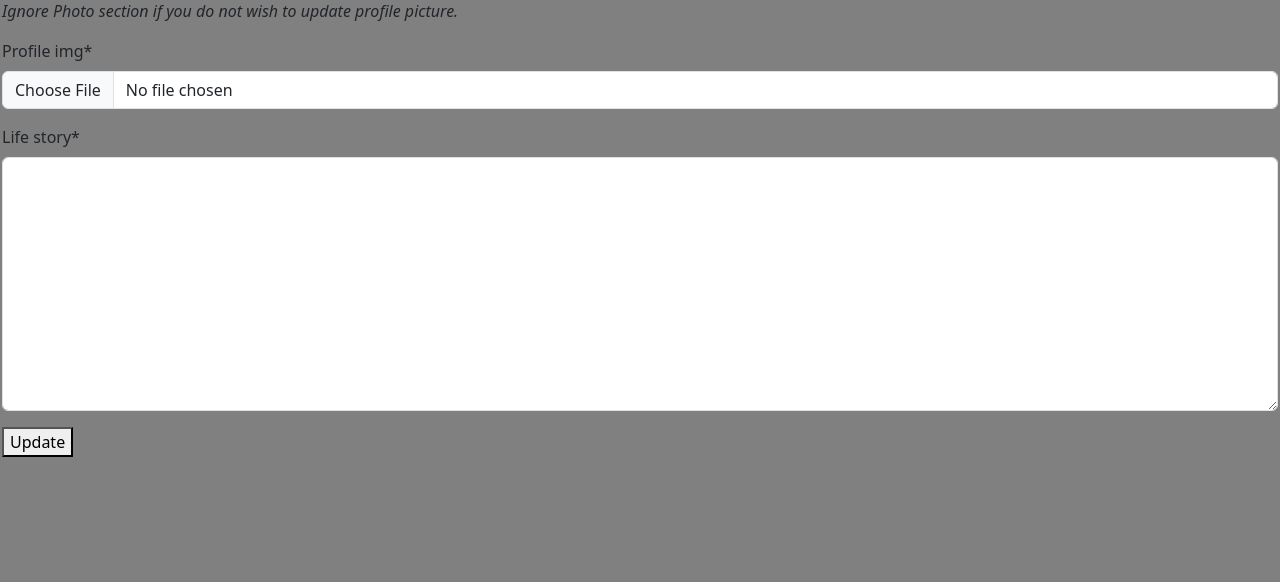
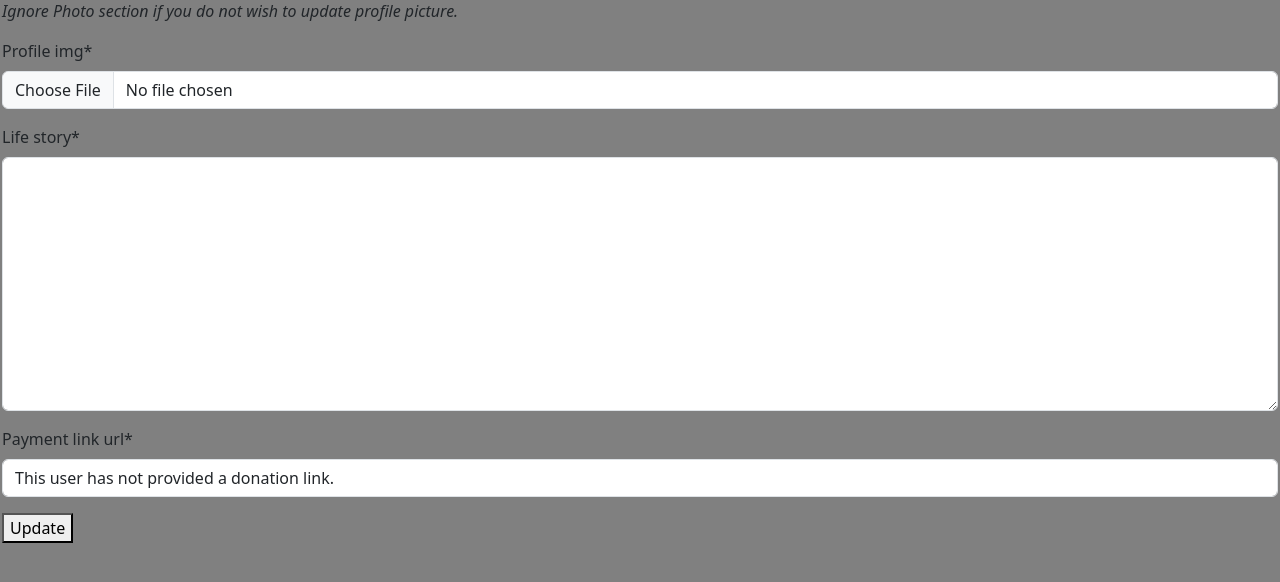
Before and after one commit to nebula1989/UpOnYourLuck, a Django app: page /profile/update in a window 1280 px wide. Shown: the part 59-641 px from the top of the page. Run offline with Django 4.2, Linux system fonts and the light colour scheme; the visitor is signed in with stand-in values (Sample User, id 1); some libraries are stand-ins or nearby versions.

Commit message:
add payment link to profile, updated user profile to have firstname

```diff
--- a/user/forms.py
+++ b/user/forms.py
@@ -11,7 +11,7 @@ class NewUserForm(UserCreationForm):
 
     class Meta:
         model = User
-        fields = ("username", "email", "password1", "password2")
+        fields = ("username", "first_name", "email", "password1", "password2")
 
     # when save is clicked, the email input needs to be validated before saving to DB
     def save(self, commit=True):
@@ -32,4 +32,4 @@ class UpdateProfileForm(forms.ModelForm):
     class Meta:
         model = Profile
         # the other field "profile_url" must not be altered so need to specify which fields to update
-        fields = ("profile_img", "life_story")
+        fields = ("profile_img", "life_story", "payment_link_url")
--- a/user/models.py
+++ b/user/models.py
@@ -13,6 +13,7 @@ class Profile(models.Model):
     life_story = models.TextField(max_length=500)
     profile_img = models.ImageField(upload_to='profile_img', default='profile_img/default.jpg')
     qr_code_img = models.FilePathField(path='media/qr_code/')
+    payment_link_url = models.URLField(max_length=200, default='This user has not provided a donation link.')
 
     class Meta:
         db_table = 'Profile'
--- a/user/views.py
+++ b/user/views.py
@@ -26,18 +26,20 @@ def visitor_to_profile(request, username=None):
     else:
         messages.error(request, 'No User Found')
         return redirect('welcome_index')
-    args1 = {
+    context = {
         'current_user': current_user,
+        'payment_link_url': current_user.profile.payment_link_url
     }
-    return render(request, 'profile.html', args1)
+    return render(request, 'profile.html', context)
 
 
 # For logged in users to see their own profile page
 def profile(request):
-    args1 = {
+    context = {
         'current_user': request.user,
+        'payment_link_url': request.user.profile.payment_link_url
     }
-    return render(request, 'profile.html', args1)
+    return render(request, 'profile.html', context)
 
 
 @login_required()
--- a/welcome/templates/welcome/show_all_users.html
+++ b/welcome/templates/welcome/show_all_users.html
@@ -12,7 +12,7 @@
     <tr>
       <td>
           {% for user in list_of_users %}
-            <li><a href="{% url 'visitor_to_profile' user.username %}">{{ user.username }}</a></li>
+            <li><a href="{% url 'visitor_to_profile' user.username %}">{{ user.first_name }}</a></li>
           {% endfor %}
       </td>
     </tr>
```
Also changed, not shown: user/templates/profile.html (+2 -5 lines), user/migrations/0002_profile_payment_link_url.py (added).
